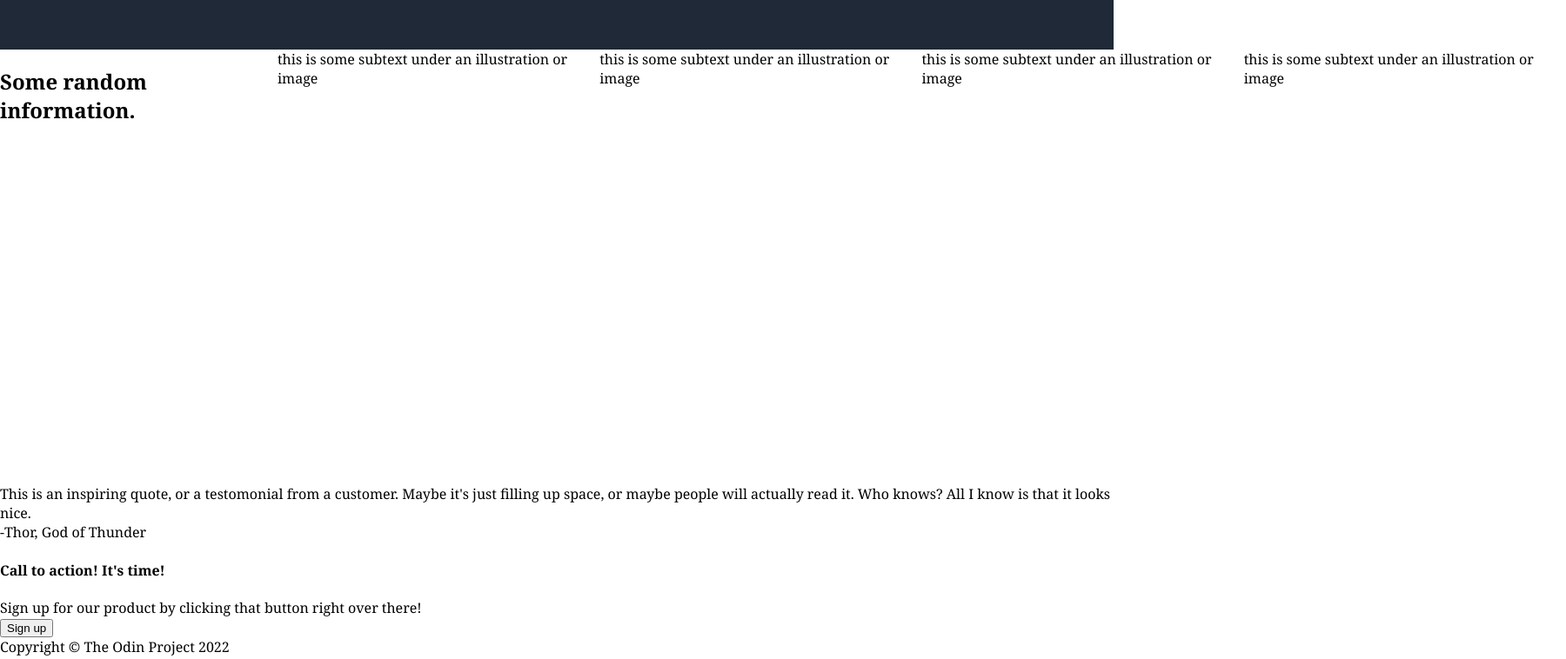
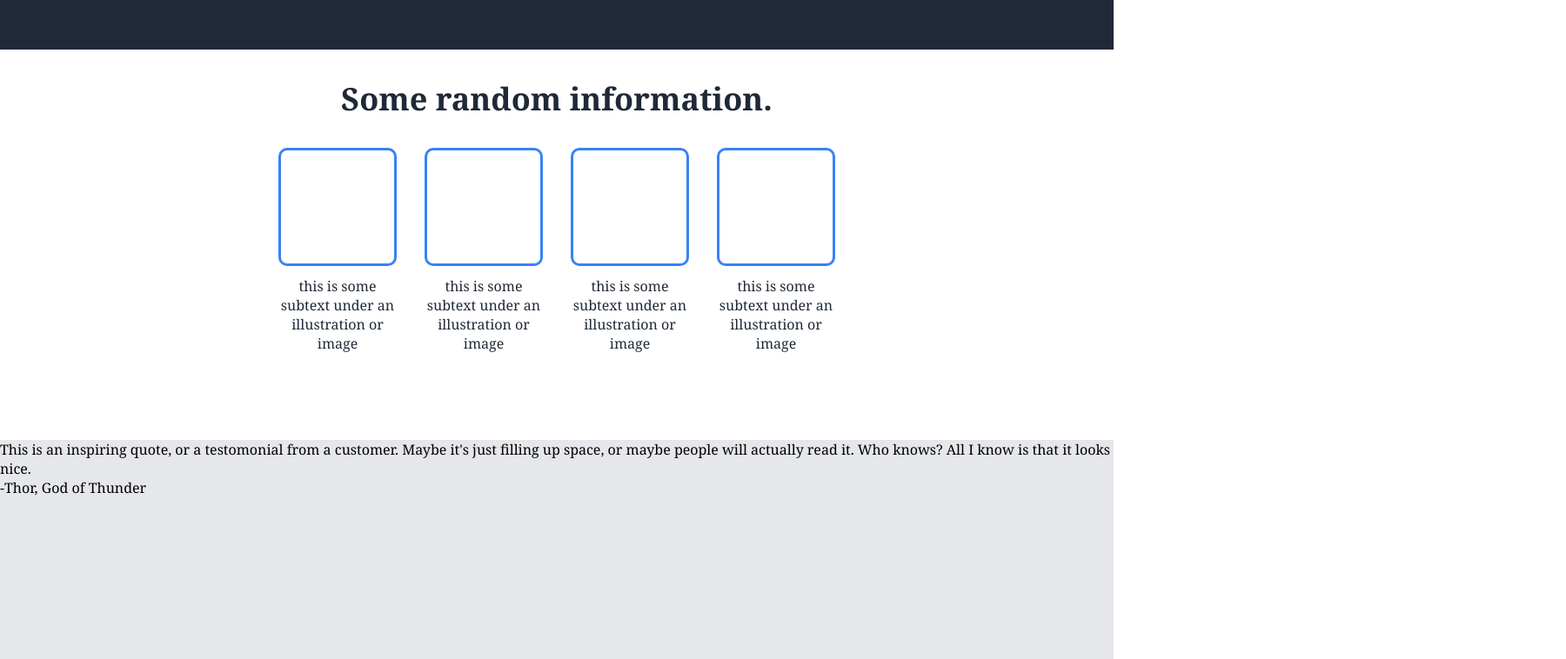
Before and after one commit to Oblasosa/landing-page, a plain HTML site: page index.html in a window 1280 px wide. Shown: the part 433-1191 px from the top of the page at 87% size, 1800 px wide, since content can reach past the window. Drawn offline with Linux system fonts and the light colour scheme.

Commit message:
added middle

```diff
--- a/index.html
+++ b/index.html
@@ -31,19 +31,27 @@
             </div>
         </div>
     </div>
+    <h2>Some random information.</h2>
     <div class="middle">
-        <h2>Some random information.</h2>
-        <div class="box">
-            <div>this is some subtext under an illustration or image</div>
+        <div class="midinfo">
+            <div class="box1"></div>
+            <div class="midtext">this is some subtext
+                under an illustration or image</div>
         </div>
-        <div class="box">
-            <div>this is some subtext under an illustration or image</div>
+        <div class="midinfo">
+            <div class="box2"></div>
+            <div class="midtext">this is some subtext
+                under an illustration or image</div>
         </div>
-        <div class="box">
-            <div>this is some subtext under an illustration or image</div>
+        <div class="midinfo">
+            <div class="box3"></div>
+            <div class="midtext">this is some subtext
+                under an illustration or image</div>
         </div>
-        <div class="box">
-            <div>this is some subtext under an illustration or image</div>
+        <div class="midinfo">
+            <div class="box4"></div>
+            <div class="midtext">this is some subtext
+                under an illustration or image</div>
         </div>
     </div>
     <div class="quote">
--- a/style.css
+++ b/style.css
@@ -58,7 +58,7 @@ body {
     display: flex;
     width: 500px;
     height: 250px;
-    background-color: gray;
+    background-color: rgb(107, 117, 129);
     justify-content: center;
     align-items: center;
     color: white;
@@ -90,7 +90,46 @@ h1 {
 
 .middle {
     display: flex;
-    height: 500px;
-    width: 1800px;
-    background-color: white;
+    height: auto;
+    width: 400px;
+    flex-direction: row;
+    justify-content: center;
+    align-items: center;
+    margin-left: auto;
+    margin-right: auto;
+    gap:32px;
+    margin-bottom: 100px;
+
 }
+
+h2 {
+    display: flex;
+    justify-content: center;
+    text-align: center;
+    font-size: 36px;
+    font-weight: 900;
+    color: #1f2937;
+    margin-bottom: 32px;
+    margin-top: 32px;
+
+}
+
+.midtext {
+    padding-top: 12px;
+    font-size: 16px;
+    color: #1f2937;
+    text-align: center;
+}
+
+.box1, .box2, .box3, .box4 {
+    height: 130px;
+    width: 130px;
+    border: 3px solid #3882f6;
+    border-radius: 10px;
+
+}
+
+.quote {
+    height: 400px;
+    background: #e5e7eb;
+}
```
